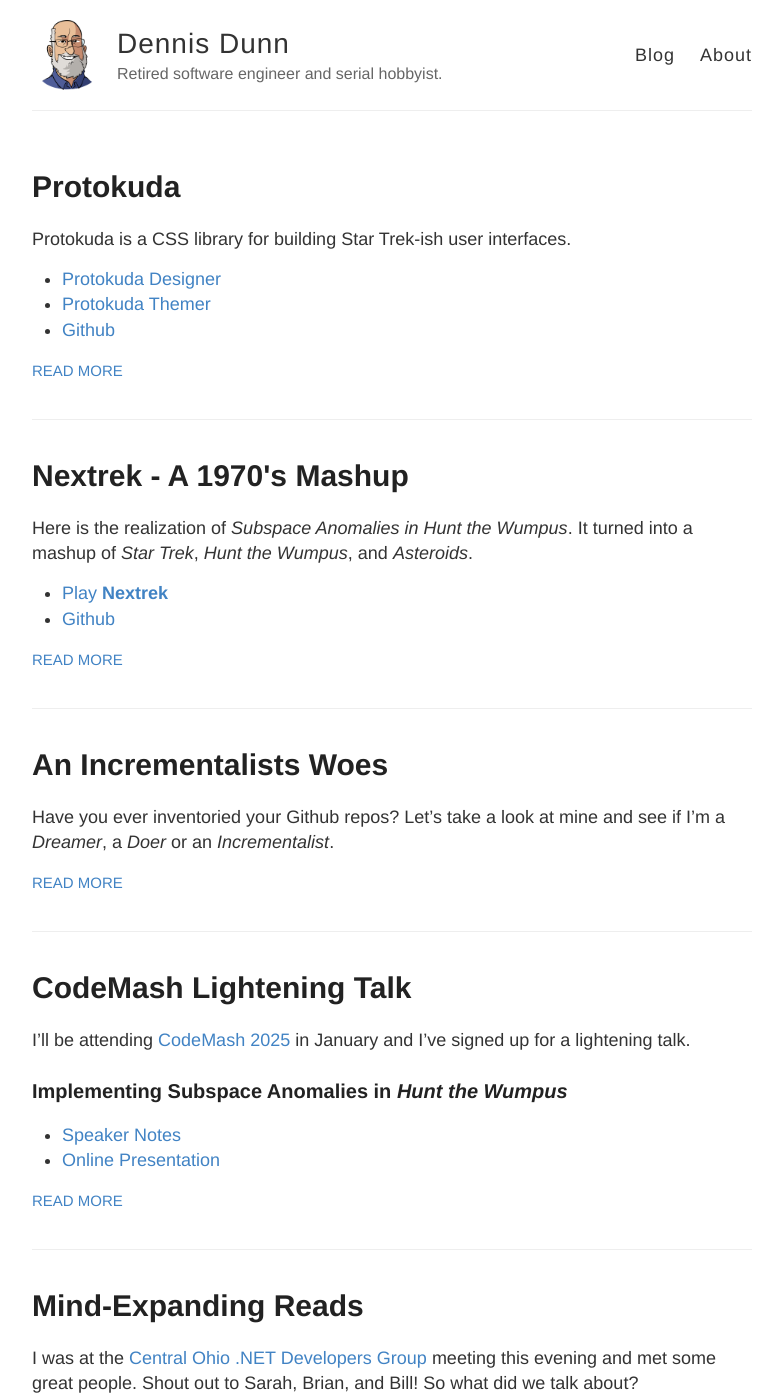
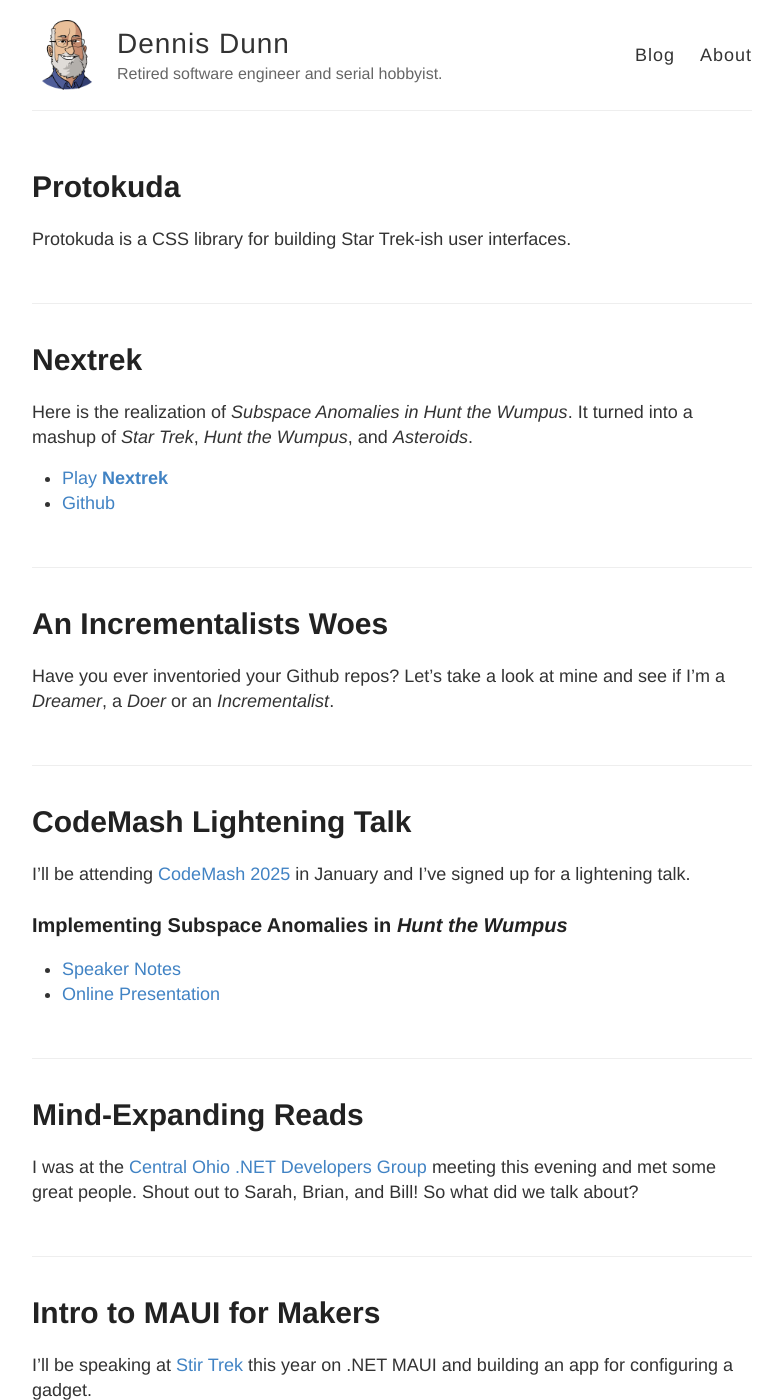
Before and after one commit to dennisdunn/dennisdunn.github.io, a Jekyll site: the page built from index.html, in a window 1280 px wide and 1400 px high. Shown: the whole window, without its empty margins (248-1031 px from the left). Built offline with Jekyll 4.4.1, drawn with Linux system fonts in a browser that asks for light colours; some of the changed lines change nothing that is shown; some of the changed text lies outside the part shown.

Commit message:
Changed some layout magic.

```diff
--- a/_posts/2025-01-02-subspace-wumpus copy.md
+++ b/_posts/2025-01-02-subspace-wumpus copy.md
@@ -2,7 +2,6 @@
 layout: post
 title: CodeMash Lightening Talk
 subtitle:
-excerpt_separator: <!--more-->
 ---
 I'll be attending [CodeMash 2025](https://codemash.org) in January and I've signed up for a lightening talk.
 
--- a/_posts/2026-09-30-nextrek-a-mashup.md
+++ b/_posts/2026-09-30-nextrek-a-mashup.md
@@ -1,8 +1,7 @@
 ---
 layout: post
-title: Nextrek - A 1970's Mashup
-subtitle:
-excerpt_separator: <!--more-->
+title: Nextrek
+subtitle: A 1970's Mashup
 ---
 Here is the realization of *Subspace Anomalies in Hunt the Wumpus*. It
 turned into a mashup of *Star Trek*, *Hunt the Wumpus*, and *Asteroids*.
--- a/_posts/2026-10-01-protokuda-css.md
+++ b/_posts/2026-10-01-protokuda-css.md
@@ -2,7 +2,6 @@
 layout: post
 title: Protokuda
 subtitle: It's not LCARS!
-excerpt_separator: <!--more-->
 ---
 
 Protokuda is a CSS library for building Star Trek-ish
--- a/index.html
+++ b/index.html
@@ -12,7 +12,10 @@ layout: default
         {{ post.excerpt }}
       </div>
 
+
+    {% if page.excerpt_separator %}
       <a href="{{ site.baseurl }}{{ post.url }}" class="read-more">Read More</a>
+      {% endif %}
     </article>
   {% endfor %}
 </div>
```
